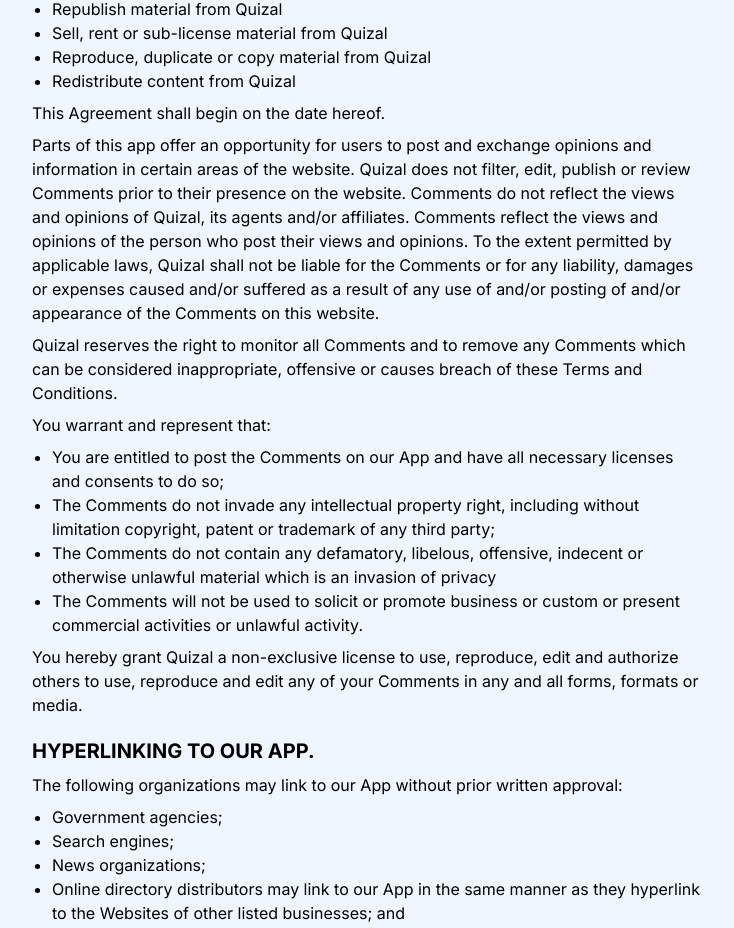
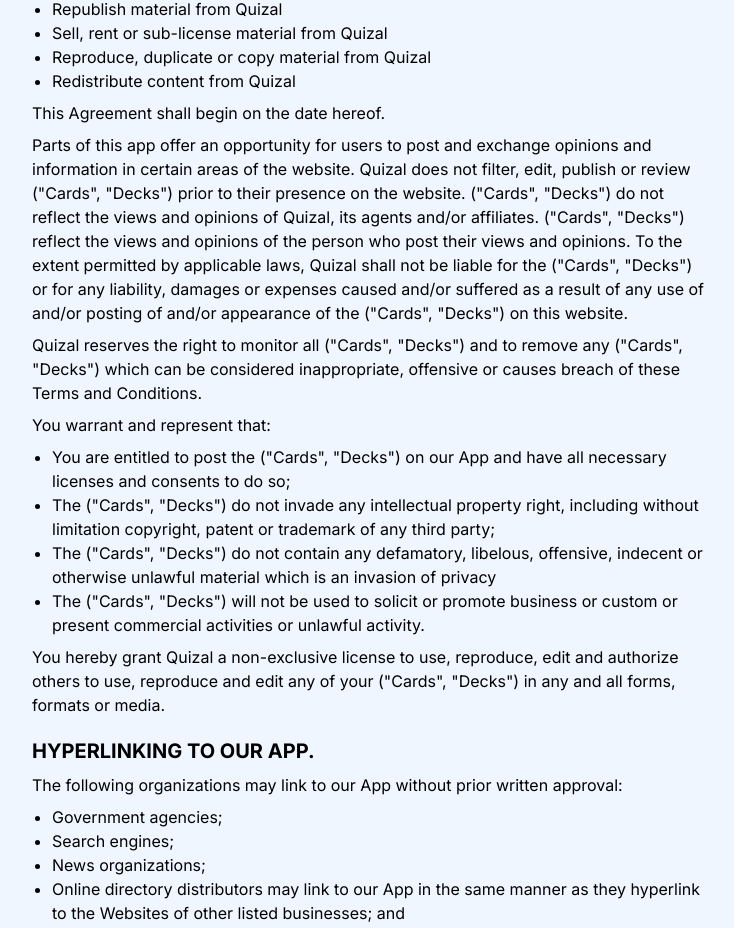
Before and after one commit to Agent-Lemm1ngs/Quizal-v2, a Next.js app in the folder quizal/: page /terms in a window 1280 px wide. Shown: the part 813-1741 px from the top of the page, without its empty margins (272-1006 px from the left). Built offline with nearby package versions, Linux system fonts and the light colour scheme.

Commit message:
Update page.tsx and page.tsx

```diff
--- a/quizal/app/login/page.tsx
+++ b/quizal/app/login/page.tsx
@@ -107,7 +107,7 @@
           <Captcha className="w-full" />
           <h1 className="italic text-gray-400">
             By pressing Login, you agree to our{" "}
-            <Link href="/terms" className="">
+            <Link href="/terms" className="hover:underline">
               Terms and Conditions
             </Link>
           </h1>
--- a/quizal/app/terms/page.tsx
+++ b/quizal/app/terms/page.tsx
@@ -31,11 +31,11 @@
             assistance to the Client in the most appropriate manner for the
             express purpose of meeting the Client’s needs in respect of
             provision of the Company’s stated services, in accordance with and
-            subject to, prevailing law of Netherlands. Any use of the above
-            terminology or other words in the singular, plural, capitalization
-            and/or he/she or they, are taken as interchangeable and therefore as
-            referring to same. Our Terms and Conditions were created with the
-            help of the{" "}
+            subject to, prevailing law of the United Kingdom. Any use of the
+            above terminology or other words in the singular, plural,
+            capitalization and/or he/she or they, are taken as interchangeable
+            and therefore as referring to same. Our Terms and Conditions were
+            created with the help of the{" "}
             <a href="https://www.app-privacy-policy.com/app-terms-conditions-generator/">
               App Terms and Conditions Generator from App-Privacy-Policy.com
             </a>
@@ -65,49 +65,51 @@
           <p>
             Parts of this app offer an opportunity for users to post and
             exchange opinions and information in certain areas of the website.
-            Quizal does not filter, edit, publish or review Comments prior to
-            their presence on the website. Comments do not reflect the views and
-            opinions of Quizal, its agents and/or affiliates. Comments reflect
-            the views and opinions of the person who post their views and
-            opinions. To the extent permitted by applicable laws, Quizal shall
-            not be liable for the Comments or for any liability, damages or
-            expenses caused and/or suffered as a result of any use of and/or
-            posting of and/or appearance of the Comments on this website.
+            Quizal does not filter, edit, publish or review ("Cards", "Decks")
+            prior to their presence on the website. ("Cards", "Decks") do not
+            reflect the views and opinions of Quizal, its agents and/or
+            affiliates. ("Cards", "Decks") reflect the views and opinions of the
+            person who post their views and opinions. To the extent permitted by
+            applicable laws, Quizal shall not be liable for the ("Cards",
+            "Decks") or for any liability, damages or expenses caused and/or
+            suffered as a result of any use of and/or posting of and/or
+            appearance of the ("Cards", "Decks") on this website.
           </p>
 
           <p>
-            Quizal reserves the right to monitor all Comments and to remove any
-            Comments which can be considered inappropriate, offensive or causes
-            breach of these Terms and Conditions.
+            Quizal reserves the right to monitor all ("Cards", "Decks") and to
+            remove any ("Cards", "Decks") which can be considered inappropriate,
+            offensive or causes breach of these Terms and Conditions.
           </p>
 
           <p>You warrant and represent that:</p>
 
           <ul className="list-disc ml-5">
             <li>
-              You are entitled to post the Comments on our App and have all
-              necessary licenses and consents to do so;
+              You are entitled to post the ("Cards", "Decks") on our App and
+              have all necessary licenses and consents to do so;
             </li>
             <li>
-              The Comments do not invade any intellectual property right,
-              including without limitation copyright, patent or trademark of any
-              third party;
+              The ("Cards", "Decks") do not invade any intellectual property
+              right, including without limitation copyright, patent or trademark
+              of any third party;
             </li>
             <li>
-              The Comments do not contain any defamatory, libelous, offensive,
-              indecent or otherwise unlawful material which is an invasion of
-              privacy
+              The ("Cards", "Decks") do not contain any defamatory, libelous,
+              offensive, indecent or otherwise unlawful material which is an
+              invasion of privacy
             </li>
             <li>
-              The Comments will not be used to solicit or promote business or
-              custom or present commercial activities or unlawful activity.
+              The ("Cards", "Decks") will not be used to solicit or promote
+              business or custom or present commercial activities or unlawful
+              activity.
             </li>
           </ul>
 
           <p>
             You hereby grant Quizal a non-exclusive license to use, reproduce,
             edit and authorize others to use, reproduce and edit any of your
-            Comments in any and all forms, formats or media.
+            ("Cards", "Decks") in any and all forms, formats or media.
           </p>
         </div>{" "}
         <div class="flex flex-col gap-2">
```
